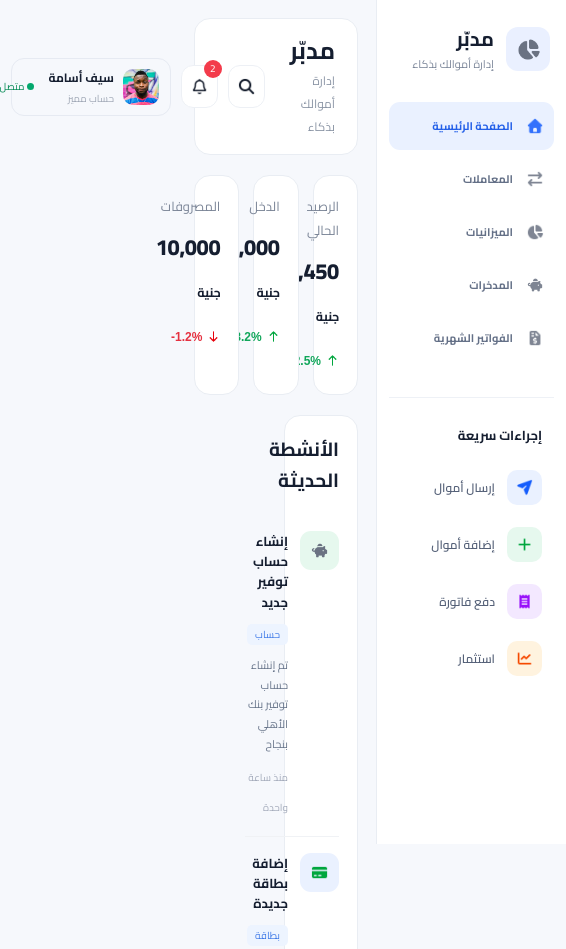
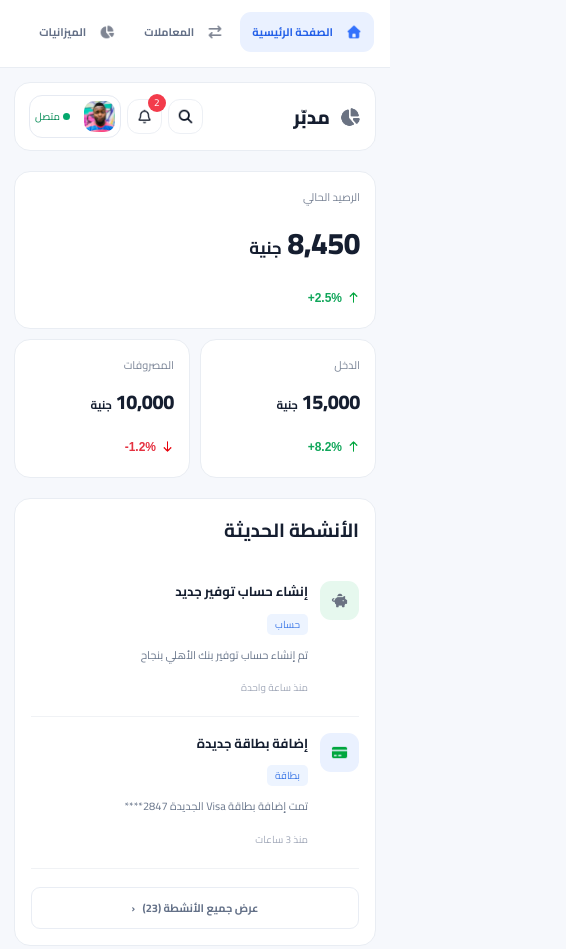
Before and after one commit to Talal-Sharaa/FrontEnd-Route-Assignment-4-Mudabbir, a plain HTML site: page index.html in a window 390 px wide. Shown: the top 949 px of the page, 566 px wide, since content can reach past the window. Drawn offline with Linux system fonts and the light colour scheme.

Commit message:
Create mobile navigation and stacked layout

```diff
--- a/css/style.css
+++ b/css/style.css
@@ -217,3 +217,54 @@ td { padding: 12px 10px; font-size: 11px; border-top: 1px solid #f0f2f6; }
   .accounts-panel { grid-column: 2; }
   .budget-categories { grid-template-columns: repeat(2, minmax(0, 1fr)); }
 }
+
+@media (max-width: 760px) {
+  .dashboard { display: block; }
+  .sidebar { position: static; height: auto; overflow: visible; border-inline-end: 0; border-bottom: 1px solid #e9edf3; padding: 12px 16px; }
+  .sidebar .brand, .quick-actions { display: none; }
+  .primary-nav { display: flex; overflow-x: auto; gap: 5px; padding-bottom: 3px; }
+  .nav-link { flex: 0 0 auto; min-height: 40px; padding: 8px 12px; }
+  .nav-link img { width: 16px; height: 16px; }
+  .page-content { padding: 14px; }
+  .topbar { padding: 12px 14px; }
+  .page-heading h1, .page-heading p { display: none; }
+  .mobile-brand { display: flex; align-items: center; gap: 9px; font-size: 19px; font-weight: 800; }
+  .mobile-brand img { width: 22px; height: 22px; }
+  .profile .online-indicator { display: none; }
+  .summary-grid { gap: 10px; }
+  .summary-card { padding: 15px; min-height: 128px; }
+  .summary-label { font-size: 11px; }
+  .summary-amount { font-size: 22px; }
+  .content-sections { gap: 14px; }
+}
+@media (max-width: 560px) {
+  .topbar { gap: 9px; }
+  .header-actions { gap: 6px; }
+  .header-icon { width: 35px; height: 35px; }
+  .header-icon img { width: 17px; height: 17px; }
+  .profile { padding: 5px; min-height: 40px; }
+  .profile-photo { width: 31px; height: 31px; }
+  .profile > div { display: none; }
+  .summary-grid { grid-template-columns: 1fr 1fr; }
+  .summary-card { min-height: 116px; }
+  .summary-card:first-child { grid-column: 1 / -1; }
+  .summary-card:first-child .summary-amount { font-size: 30px; }
+  .summary-amount { font-size: 20px; }
+  .content-sections { display: flex; flex-direction: column; }
+  .content-sections > .panel { width: 100%; }
+  .activities-panel { order: 1; }
+  .transactions-panel { order: 2; }
+  .bills-panel { order: 3; }
+  .budget-panel { order: 4; }
+  .chart-panel { order: 5; }
+  .payment-panel { order: 6; }
+  .accounts-panel { order: 7; }
+  .panel { padding: 16px; }
+  .budget-categories { grid-template-columns: 1fr; }
+  .bar-chart { gap: 4px; padding-inline: 0; }
+  .chart-week { font-size: 9px; }
+  .bar-pair { gap: 5px; }
+  .bank-card { min-height: 175px; }
+  .account-list li { gap: 8px; }
+  .account-amount { font-size: 10px; }
+}
```
